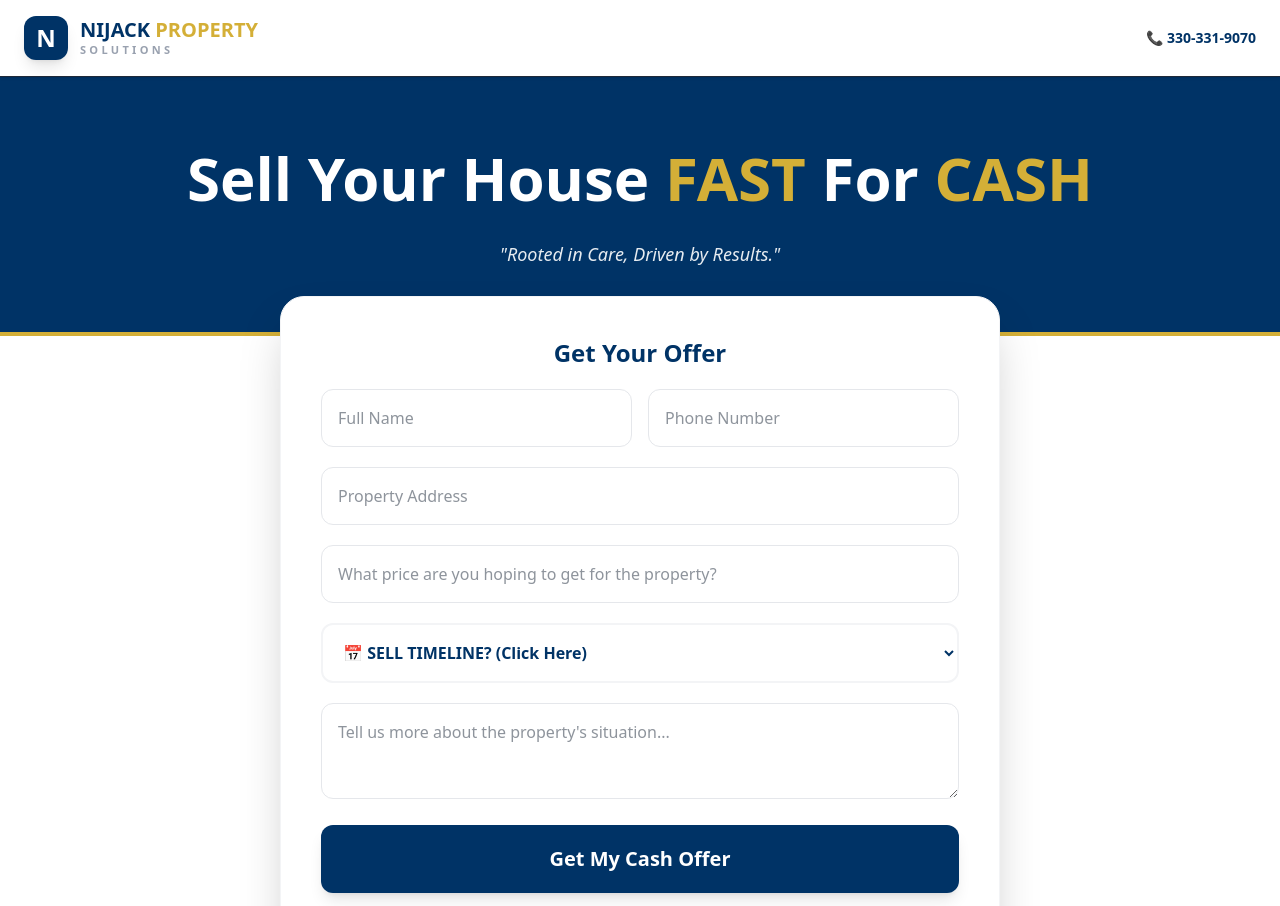
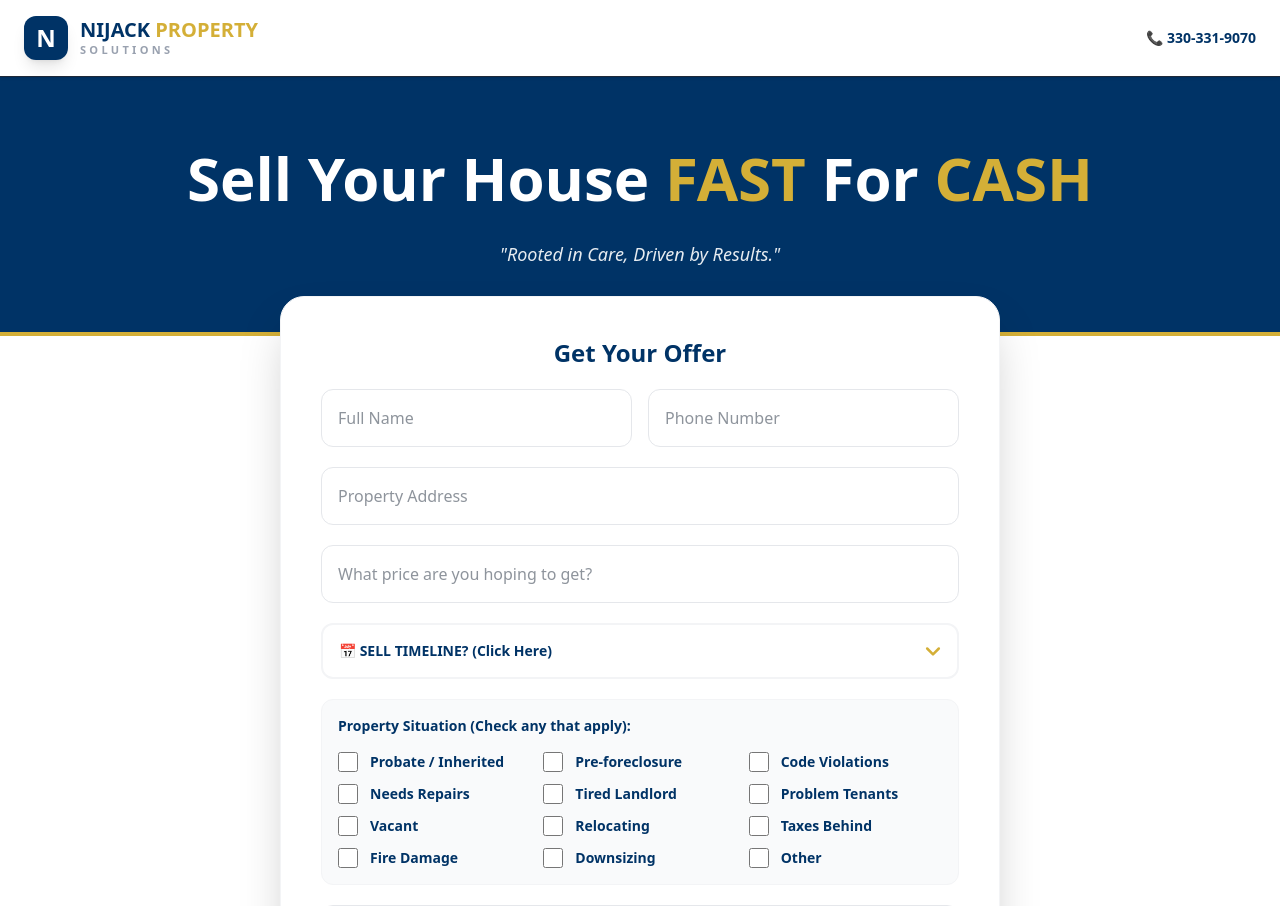
Before and after one commit to nijackacquisitions56/nijack-property-solutions, a React (Vite) app: page / in a window 1280 px wide. Shown: the top 906 px of the page. Built offline with nearby package versions, Linux system fonts and the light colour scheme.

Commit message:
Update App.jsx

```diff
--- a/src/App.jsx
+++ b/src/App.jsx
@@ -14,14 +14,14 @@ export default function NijackPropertySolutionsWebsite() {
         method: "POST",
         body: data,
         headers: {
-          Accept: "application/json",
-        },
+          'Accept': 'application/json'
+        }
       });
 
       if (response.ok) {
         setSubmitted(true);
         setError(false);
-        window.scrollTo({ top: 300, behavior: "smooth" });
+        window.scrollTo({ top: 300, behavior: 'smooth' });
       } else {
         setError(true);
       }
@@ -44,16 +44,11 @@ export default function NijackPropertySolutionsWebsite() {
               <div className="font-black text-xl text-[#003366] leading-tight uppercase">
                 NIJACK <span className="text-[#D4AF37]">PROPERTY</span>
               </div>
-              <div className="text-[11px] text-gray-400 uppercase tracking-[0.3em] font-bold">
-                Solutions
-              </div>
+              <div className="text-[11px] text-gray-400 uppercase tracking-[0.3em] font-bold">Solutions</div>
             </div>
           </div>
-
           <div className="hidden md:flex items-center gap-6 text-sm font-bold">
-            <a href="tel:3303319070" className="text-[#003366]">
-              📞 330-331-9070
-            </a>
+            <a href="tel:3303319070" className="text-[#003366]">📞 330-331-9070</a>
           </div>
         </div>
       </header>
@@ -61,9 +56,8 @@ export default function NijackPropertySolutionsWebsite() {
       {/* HERO */}
       <section className="bg-[#003366] text-white py-16 border-b-4 border-[#D4AF37]">
         <div className="mx-auto max-w-5xl px-6 text-center">
-          <h1 className="text-4xl md:text-6xl font-black mb-6 leading-tight">
-            Sell Your House <span className="text-[#D4AF37]">FAST</span> For{" "}
-            <span className="text-[#D4AF37]">CASH</span>
+          <h1 className="text-4xl md:text-6xl font-black mb-6 leading-tight text-white">
+            Sell Your House <span className="text-[#D4AF37]">FAST</span> For <span className="text-[#D4AF37]">CASH</span>
           </h1>
           <p className="text-lg opacity-90 font-medium italic">
             "Rooted in Care, Driven by Results."
@@ -71,56 +65,27 @@ export default function NijackPropertySolutionsWebsite() {
         </div>
       </section>
 
-      {/* FORM */}
+      {/* LEAD FORM SECTION */}
       <section id="contact" className="mx-auto max-w-3xl px-6 -mt-10 pb-8">
         <div className="bg-white rounded-3xl p-6 md:p-10 shadow-2xl border border-gray-100">
-
           {!submitted ? (
             <form onSubmit={handleSubmit} className="space-y-5">
-
               <input type="hidden" name="_subject" value="New Seller Lead - Nijack Property Solutions" />
               <input type="text" name="_gotcha" style={{display:"none"}} />
 
-              <h2 className="text-2xl font-bold text-center text-[#003366]">
-                Get Your Offer
-              </h2>
+              <h2 className="text-2xl font-bold text-center text-[#003366]">Get Your Offer</h2>
 
               <div className="grid md:grid-cols-2 gap-4">
-                <input
-                  name="Full Name"
-                  required
-                  placeholder="Full Name"
-                  className="rounded-xl border border-gray-200 p-4 w-full focus:ring-2 focus:ring-[#D4AF37] outline-none"
-                />
-
-                <input
-                  name="Phone"
-                  required
-                  type="tel"
-                  placeholder="Phone Number"
-                  className="rounded-xl border border-gray-200 p-4 w-full focus:ring-2 focus:ring-[#D4AF37] outline-none"
-                />
+                <input name="Full Name" required placeholder="Full Name" className="rounded-xl border border-gray-200 p-4 w-full focus:ring-2 focus:ring-[#D4AF37] outline-none" />
+                <input name="Phone" required type="tel" placeholder="Phone Number" className="rounded-xl border border-gray-200 p-4 w-full focus:ring-2 focus:ring-[#D4AF37] outline-none" />
               </div>
 
-              <input
-                name="Property Address"
-                required
-                placeholder="Property Address"
-                className="rounded-xl border border-gray-200 p-4 w-full focus:ring-2 focus:ring-[#D4AF37] outline-none"
-              />
+              <input name="Property Address" required placeholder="Property Address" className="rounded-xl border border-gray-200 p-4 w-full focus:ring-2 focus:ring-[#D4AF37] outline-none" />
 
-              <input
-                name="Asking Price"
-                placeholder="What price are you hoping to get for the property?"
-                className="rounded-xl border border-gray-200 p-4 w-full focus:ring-2 focus:ring-[#D4AF37] outline-none"
-              />
+              <input name="Asking Price" placeholder="What price are you hoping to get?" className="rounded-xl border border-gray-200 p-4 w-full focus:ring-2 focus:ring-[#D4AF37] outline-none" />
 
               <div className="relative">
-                <select
-                  name="Timeline"
-                  required
-                  className="rounded-xl border-2 border-gray-100 p-4 pr-12 w-full focus:ring-2 focus:ring-[#D4AF37] outline-none bg-white font-bold text-[#003366]"
-                >
+                <select name="Timeline" required className="rounded-xl border-2 border-gray-100 p-4 pr-12 w-full focus:ring-2 focus:ring-[#D4AF37] outline-none bg-white font-bold text-[#003366] appearance-none cursor-pointer text-sm">
                   <option value="">📅 SELL TIMELINE? (Click Here)</option>
                   <option value="ASAP">ASAP (Within 30 Days)</option>
                   <option value="30-60 Days">30-60 Days</option>
@@ -128,53 +93,49 @@ export default function NijackPropertySolutionsWebsite() {
                   <option value="3-6 Months">3-6 Months</option>
                   <option value="Exploring">Just Exploring Options</option>
                 </select>
+                <div className="absolute right-4 top-1/2 -translate-y-1/2 pointer-events-none text-[#D4AF37]">
+                  <svg className="w-5 h-5" fill="none" stroke="currentColor" viewBox="0 0 24 24"><path strokeLinecap="round" strokeLinejoin="round" strokeWidth="3" d="M19 9l-7 7-7-7" /></svg>
+                </div>
               </div>
 
-              <textarea
-                name="Extra Details"
-                placeholder="Tell us more about the property's situation..."
-                className="rounded-xl border border-gray-200 p-4 w-full h-24 focus:ring-2 focus:ring-[#D4AF37] outline-none"
-              />
+              {/* MOBILE OPTIMIZED SITUATION GRID */}
+              <div className="p-4 bg-gray-50 rounded-xl border border-gray-100">
+                <p className="font-bold mb-4 text-[#003366] text-sm">Property Situation (Check any that apply):</p>
+                <div className="grid grid-cols-1 sm:grid-cols-2 md:grid-cols-3 gap-3 text-sm">
+                  {[
+                    "Probate / Inherited", "Pre-foreclosure", "Code Violations",
+                    "Needs Repairs", "Tired Landlord", "Problem Tenants",
+                    "Vacant", "Relocating", "Taxes Behind",
+                    "Fire Damage", "Downsizing", "Other"
+                  ].map((label) => (
+                    <label key={label} className="flex gap-3 items-center cursor-pointer">
+                      <input type="checkbox" name="Situation" value={label} className="h-5 w-5 accent-[#003366] rounded border-gray-300 flex-shrink-0" />
+                      <span className="text-[#003366] font-semibold">{label}</span>
+                    </label>
+                  ))}
+                </div>
+              </div>
 
-              {error && (
-                <p className="text-red-500 text-sm font-bold text-center">
-                  Something went wrong. Please check your connection or call us
-                  directly.
-                </p>
-              )}
+              <textarea name="Extra Details" placeholder="Tell us more about the property's situation..." className="rounded-xl border border-gray-200 p-4 w-full h-24 focus:ring-2 focus:ring-[#D4AF37] outline-none" />
 
-              <button
-                type="submit"
-                className="w-full rounded-xl bg-[#003366] py-5 font-black text-white text-xl shadow-lg hover:bg-[#002244] transition-all"
-              >
+              {error && <p className="text-red-500 text-sm font-bold text-center">Something went wrong. Please check your connection or call us directly.</p>}
+
+              <button type="submit" className="w-full rounded-xl bg-[#003366] py-5 font-black text-white text-xl shadow-lg hover:bg-[#002244] transition-all transform hover:-translate-y-1">
                 Get My Cash Offer
               </button>
 
-              <p className="text-center text-xs text-gray-500">
-                No obligation. No pressure. Your information stays private.
-              </p>
+              <p className="text-center text-xs text-gray-500">No obligation. No pressure. Your information stays private.</p>
             </form>
-
           ) : (
-
-            <div className="text-center py-12">
+            <div className="text-center py-12 animate-fade-in">
               <div className="text-7xl mb-6 text-[#D4AF37]">🤝</div>
-
-              <h2 className="text-3xl font-black mb-4 text-[#003366]">
-                Thank You—We’re On It!
-              </h2>
-
+              <h2 className="text-3xl font-black mb-4 text-[#003366]">Thank You—We’re On It!</h2>
               <p className="text-gray-600 font-bold mb-6 max-w-md mx-auto">
                 Nicole will personally review your property details today.
-                Expect a friendly call or text shortly to discuss your options.
+                Expect a friendly call or text from us shortly to discuss
+                how we can best help you move forward.
               </p>
-
-              <button
-                onClick={() => setSubmitted(false)}
-                className="text-[#D4AF37] font-bold underline"
-              >
-                Submit another property
-              </button>
+              <button onClick={() => setSubmitted(false)} className="text-[#D4AF37] font-bold underline">Submit another property</button>
             </div>
           )}
         </div>
@@ -183,38 +144,21 @@ export default function NijackPropertySolutionsWebsite() {
       {/* FOOTER */}
       <footer className="bg-[#001122] text-white py-16 border-t-8 border-[#D4AF37]">
         <div className="mx-auto max-w-4xl px-6 text-center">
-
-          <div className="font-black text-2xl uppercase mb-2">
-            NIJACK PROPERTY SOLUTIONS
-          </div>
-
-          <p className="text-[#D4AF37] text-xs font-bold tracking-[0.4em] mb-8">
-            Real Estate Investment Solutions
-          </p>
+          <div className="font-black text-2xl uppercase mb-2">NIJACK PROPERTY SOLUTIONS</div>
+          <p className="text-[#D4AF37] text-xs font-bold tracking-[0.4em] mb-8 text-center">Real Estate Investment Solutions</p>
 
           <div className="flex justify-center gap-8 mb-10 text-sm font-bold">
-            <a href="tel:3303319070" className="hover:text-[#D4AF37] transition underline">
-              330-331-9070
-            </a>
-
-            <a href="mailto:info@nijackpropertysolutions.com" className="hover:text-[#D4AF37] transition underline">
-              Email Us
-            </a>
+            <a href="tel:3303319070" className="hover:text-[#D4AF37] transition underline">330-331-9070</a>
+            <a href="mailto:info@nijackpropertysolutions.com" className="hover:text-[#D4AF37] transition underline">Email Us</a>
           </div>
 
           <hr className="border-white/10 mb-10" />
 
           <p className="text-xs opacity-70 max-w-xl mx-auto leading-relaxed">
-            Nijack Property Solutions is a real estate investment company.
-            We may purchase properties directly or assign contracts to
-            investment partners. We are not licensed real estate agents and
-            do not charge commissions.
+            Nijack Property Solutions is a real estate investment company. We may purchase properties directly or assign contracts to investment partners. We are not licensed real estate agents and do not charge commissions.
           </p>
 
-          <p className="mt-12 text-[10px] opacity-30 uppercase tracking-[0.3em]">
-            © {new Date().getFullYear()} Nijack Property Solutions
-          </p>
-
+          <p className="mt-12 text-[10px] opacity-30 uppercase tracking-[0.3em]">© {new Date().getFullYear()} Nijack Property Solutions</p>
         </div>
       </footer>
     </div>
```
